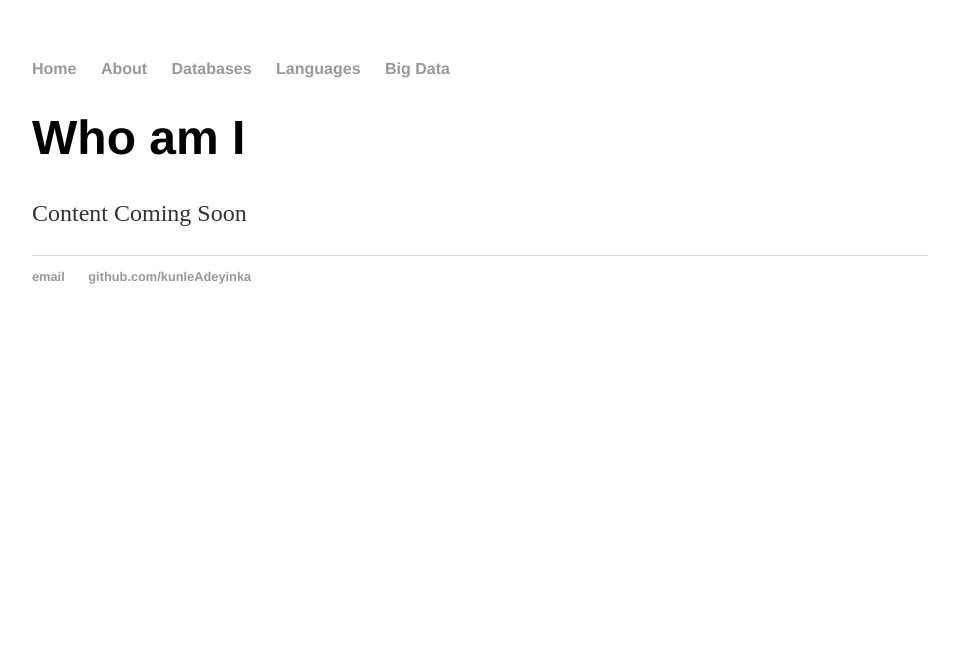
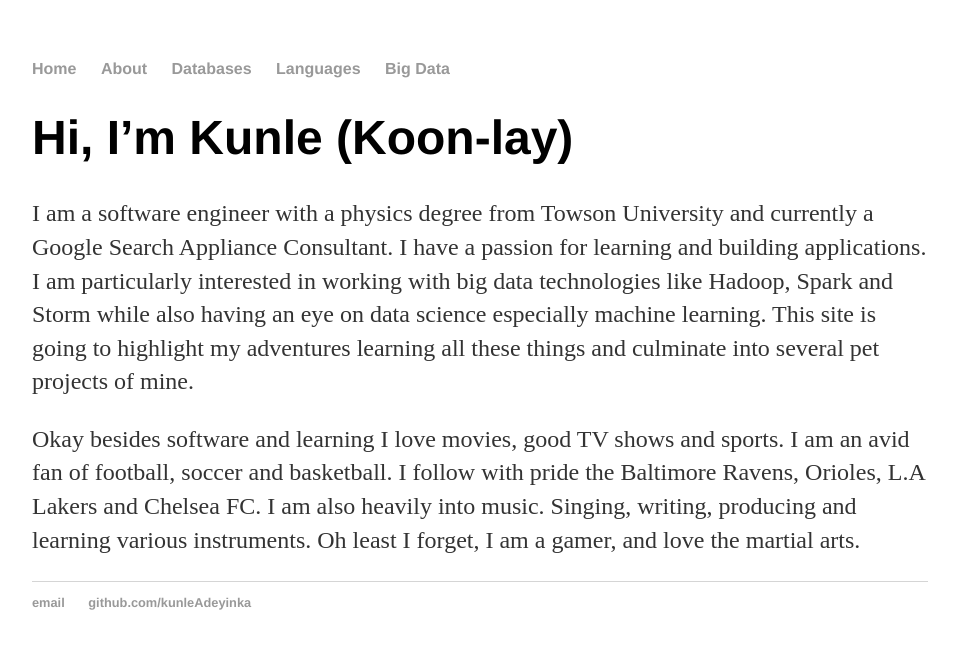
Before and after one commit to kunleAdeyinka/kunleAdeyinka.github.io, a Jekyll site: the page built from about/index.html, in a window 1280 px wide. Shown: the top 649 px of the page, without its empty margins (160-1119 px from the left). Built offline with Jekyll 4.4.1, drawn with Linux system fonts in a browser that asks for light colours; Markdown is read by kramdown in place of the engine named in the settings.

Commit message:
made changes to index files of subsections

```diff
--- a/about/index.html
+++ b/about/index.html
@@ -1,8 +1,17 @@
 ---
 layout: default
-title: About Kunle Adeyinka, the wakandan
+title: About Kunle Adeyinka, About
 ---
 <div class="blurb">
-	<h1>Who am I</h1>
-	<p>Content Coming Soon
+	<h1>Hi, I’m Kunle (Koon-lay)</h1>
+	<p>I am a software engineer with a physics degree from Towson University and currently a Google Search Appliance Consultant.
+	   I have a passion for learning and building applications. I am particularly interested in working with big data technologies
+	   like Hadoop, Spark and Storm while also having an eye on data science especially machine learning. This site is going to
+	   highlight my adventures learning all these things and culminate into several pet projects of mine.</p>
+
+	<p>
+	 Okay besides software and learning I love movies, good TV shows and sports. I am an avid fan of football, soccer and basketball.
+	 I follow with pride the Baltimore Ravens, Orioles, L.A Lakers and Chelsea FC. I am also heavily into music. Singing, writing,
+	 producing and learning various instruments. Oh least I forget, I am a gamer, and love the martial arts.
+	</p>
 </div><!-- /.blurb -->
```
Also changed, not shown: languages/index.html (+10 -2 lines), projects/index.html (added, +84 -0 lines).
